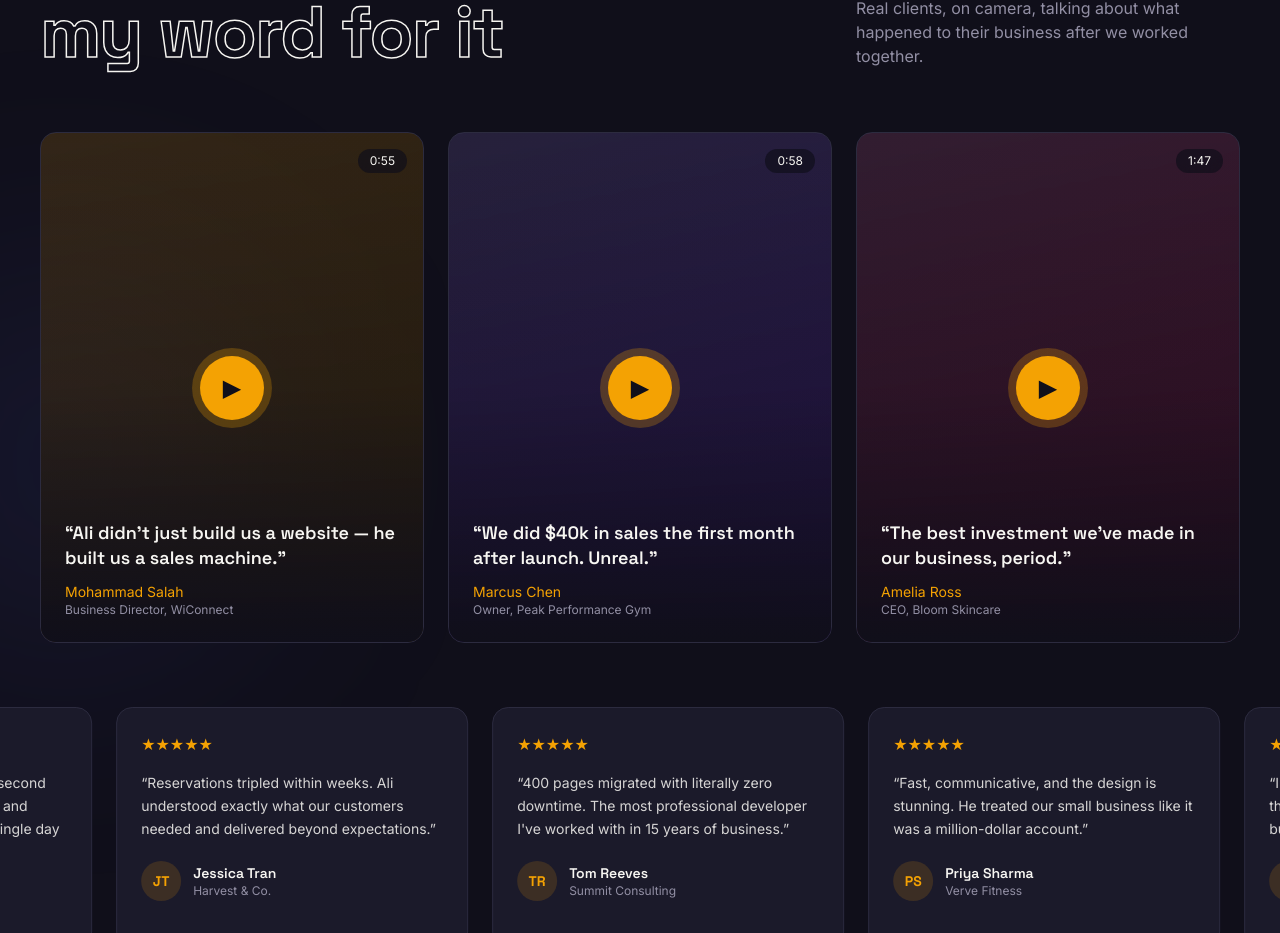
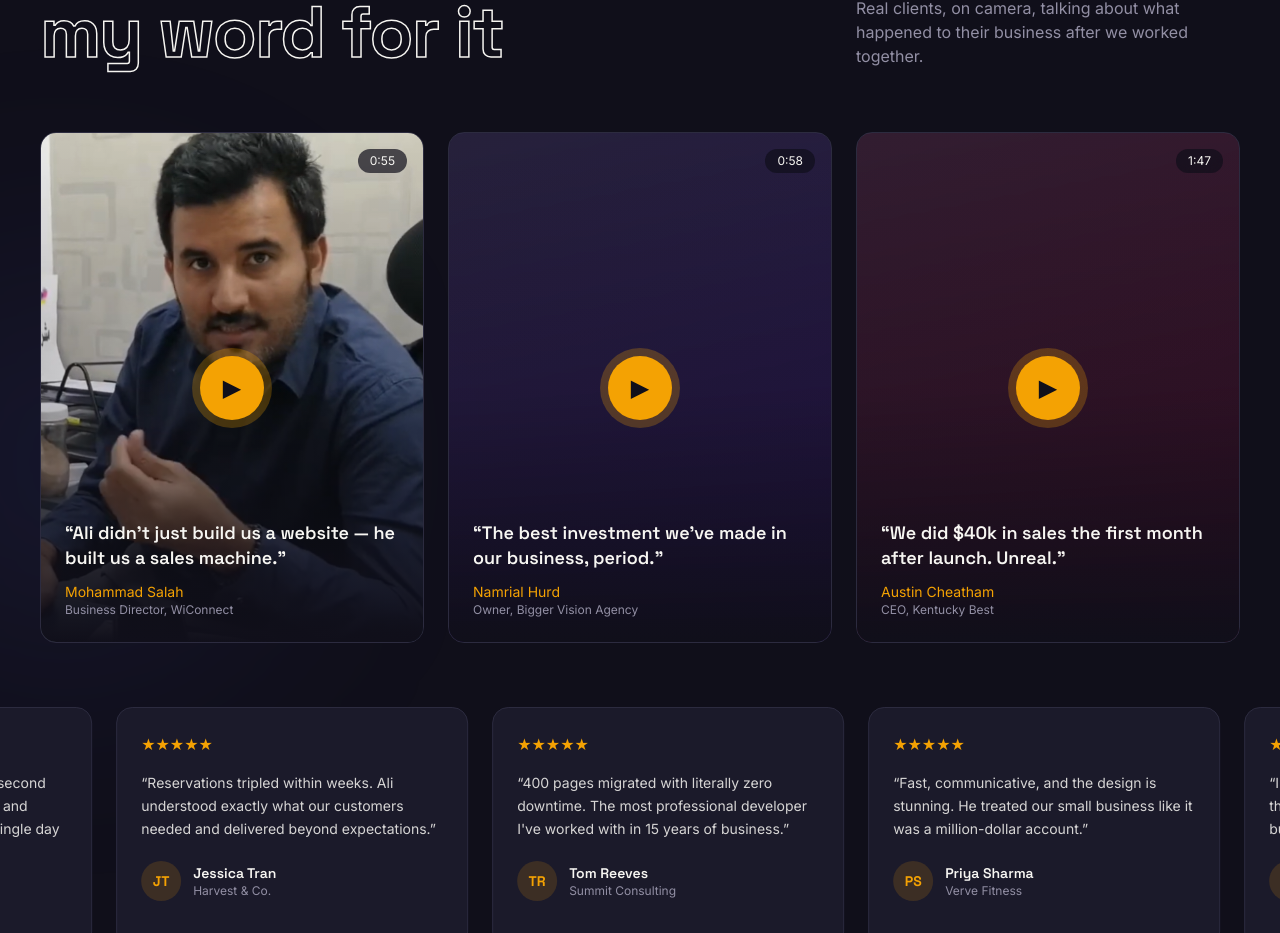
Before and after one commit to alihaider-dev/MY-Portfolio-Site, a React (Vite) app: page / in a window 1280 px wide. Shown: the part 4028-4961 px from the top of the page. Built offline with nearby package versions, Linux system fonts and the light colour scheme.

Commit message:
testimonial content updates

```diff
--- a/src/data/testimonials.js
+++ b/src/data/testimonials.js
@@ -8,27 +8,27 @@ export const videoTestimonials = [
     name: "Mohammad Salah",
     role: "Business Director, WiConnect",
     videoUrl: "https://youtu.be/OxJKhU4ML1E",
-    thumbnail: null, // optional: "/videos/thumbs/sarah.jpg"
+    thumbnail: "/videos/thumbs/WiConnect-Thumbnail.png",
     gradient: ["#f4a203", "#3a2800"],
     quote: "Ali didn't just build us a website — he built us a sales machine.",
     duration: "0:55",
   },
   {
-    name: "Marcus Chen",
-    role: "Owner, Peak Performance Gym",
+    name: "Namrial Hurd",
+    role: "Owner, Bigger Vision Agency",
     videoUrl: "",
     thumbnail: null,
     gradient: ["#a78bfa", "#2e1065"],
-    quote: "We did $40k in sales the first month after launch. Unreal.",
+    quote: "The best investment we've made in our business, period.",
     duration: "0:58",
   },
   {
-    name: "Amelia Ross",
-    role: "CEO, Bloom Skincare",
+    name: "Austin Cheatham",
+    role: "CEO, Kentucky Best",
     videoUrl: "",
     thumbnail: null,
     gradient: ["#f472b6", "#500724"],
-    quote: "The best investment we've made in our business, period.",
+    quote: "We did $40k in sales the first month after launch. Unreal.",
     duration: "1:47",
   },
 ]
```
Also changed, not shown: public/videos/thumbs/WiConnect-Thumbnail.png (added).
